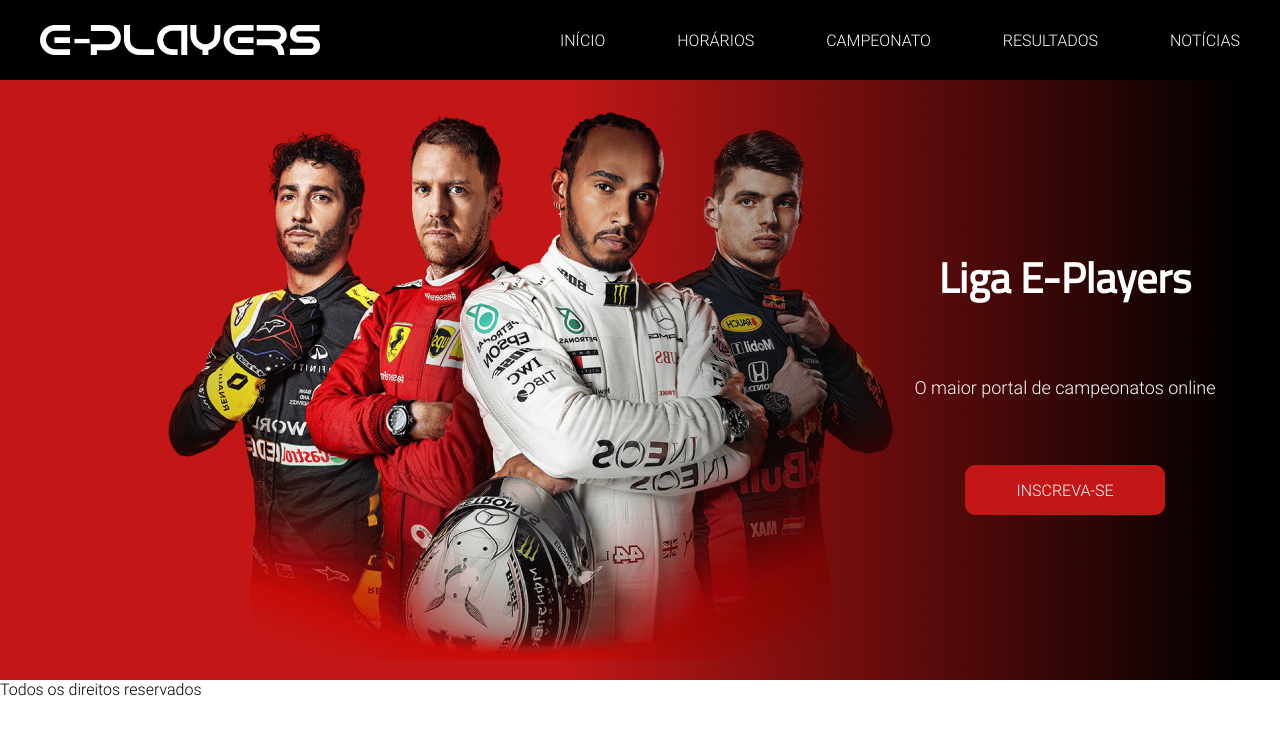
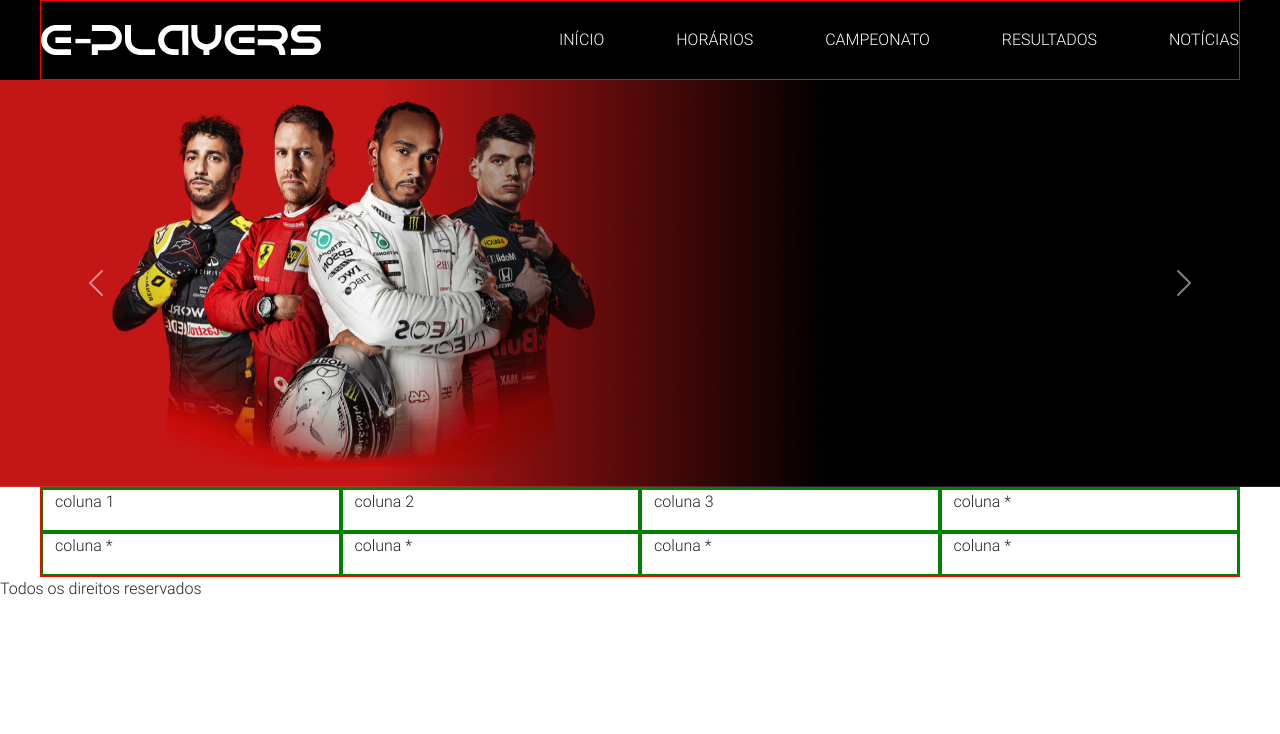
Before and after one commit to eduardocostaprofessor/E-players_FE8_FS12, a plain HTML site: page index.html in a window 1280 px wide. Drawn offline with nearby package versions, Linux system fonts and the light colour scheme.

Commit message:
Adiciona o Bootstrap no projeto

```diff
--- /dev/null
+++ b/bootstrap/css/style.css
@@ -0,0 +1,19 @@
+* {
+    margin: 0;
+    padding: 0;
+    box-sizing: border-box;
+}
+
+/* Customização do Bootstrap */
+.btn-primary {
+    background-color: #7e0909;
+    border: 1px solid #7e0909;
+}
+ .btn-primary:hover { /* pseudo-classe */
+    background-color: #9e0c0c;
+    border: 1px solid #9e0c0c;
+}
+.btn-secondary {
+    background-color: #383838;
+    border: 1px solid #383838;
+}
--- a/css/style.css
+++ b/css/style.css
@@ -41,6 +41,22 @@ body {
     margin: 0 auto;
     /* border: 1px solid salmon; */
 }
+
+
+/* CUSTOMIZAÇÃO DO BOOTSTRAP */
+.container, .container-fluid, .container-gid {
+    border: 1px solid red;
+}
+.mostra-coluna {
+    border: 2px solid green;
+}
+
+.container {
+    max-width: 1200px;
+}
+
+
+
 
 /* ***************** PRODUTOS ***************** */
 header {
--- a/index.html
+++ b/index.html
@@ -6,6 +6,8 @@
     <meta http-equiv="X-UA-Compatible" content="IE=edge">
     <meta name="viewport" content="width=device-width, initial-scale=1.0">
     <title>E-Players</title>
+    <link rel="stylesheet" href="https://cdn.jsdelivr.net/npm/bootstrap@5.2.0/dist/css/bootstrap.min.css">
+
     <link rel="stylesheet" href="css/style.css">
 </head>
 
@@ -32,7 +34,34 @@
 
 
     <main>
-        <section class="produtos">
+        <!-- BANNERS DO BOOTSTRAP-->
+
+        <div id="carouselExampleControlsNoTouching" class="carousel slide" data-bs-touch="false">
+            <div class="carousel-inner">
+                <div class="carousel-item active">
+                    <img src="./images/banner_pilotos.png" class="d-block w-100" alt="...">
+                </div>
+                <div class="carousel-item">
+                    <img src="./images/banner_lol.png" class="d-block w-100" alt="...">
+                </div>
+                <div class="carousel-item">
+                    <img src="./images/banner_cs.png" class="d-block w-100" alt="...">
+                </div>
+            </div>
+            <button class="carousel-control-prev" type="button" data-bs-target="#carouselExampleControlsNoTouching"
+                data-bs-slide="prev">
+                <span class="carousel-control-prev-icon" aria-hidden="true"></span>
+                <span class="visually-hidden">Previous</span>
+            </button>
+            <button class="carousel-control-next" type="button" data-bs-target="#carouselExampleControlsNoTouching"
+                data-bs-slide="next">
+                <span class="carousel-control-next-icon" aria-hidden="true"></span>
+                <span class="visually-hidden">Next</span>
+            </button>
+        </div>
+
+        <!-- PRODUTOS ANTIGO BANNER -->
+        <!-- <section class="produtos">
             <div class="container-gid banner-flex">
                 <article class="banner-info">
                     <h1>Liga E-Players</h1>
@@ -41,12 +70,64 @@
                     <a href="#">Inscreva-se</a>
                 </article>
             </div>
-        </section>
+        </section> -->
+
+
+        <!-- <div class="container">
+            <h1>Produtos container bootstrap</h1>
+        </div>
+
+        <div class="container-gid">
+            <h1>Produtos nosso container-gid</h1>
+        </div> -->
+
+
+
+        <!-- PRODUTOS COM GRID DO BOOTSTRAP -->
+        <div class="container">
+            <div class="row">
+                <div class="col-12 col-md-6 col-lg-3 mostra-coluna">
+                    <p>coluna 1</p>
+                </div>
+
+                <div class="col-12 col-md-6 col-lg-3 mostra-coluna">
+                    <p>coluna 2</p>
+                </div>
+
+                <div class="col-12 col-md-6 col-lg-3  mostra-coluna">
+                    <p>coluna 3</p>
+                </div>
+
+                <div class="col-12 col-md-6 col-lg-3  mostra-coluna">
+                    <p>coluna *</p>
+                </div>
+
+                <div class="col-12 col-md-6 col-lg-3  mostra-coluna">
+                    <p>coluna *</p>
+                </div>
+
+                <div class="col-12 col-md-6 col-lg-3  mostra-coluna">
+                    <p>coluna *</p>
+                </div>
+
+                <div class="col-12 col-md-6 col-lg-3  mostra-coluna">
+                    <p>coluna *</p>
+                </div>
+
+                <div class="col-12 col-md-6 col-lg-3  mostra-coluna">
+                    <p>coluna *</p>
+                </div>
+            </div>
+        </div>
+
+
+
     </main>
 
     <footer>Todos os direitos reservados</footer>
 
-
+    <script src="https://cdn.jsdelivr.net/npm/bootstrap@5.2.0/dist/js/bootstrap.bundle.min.js
+    "></script>
     <script src="./js/script.js"></script>
 </body>
 
```
Also changed, not shown: bootstrap/aprendizado.html (added, +66 -0 lines).
